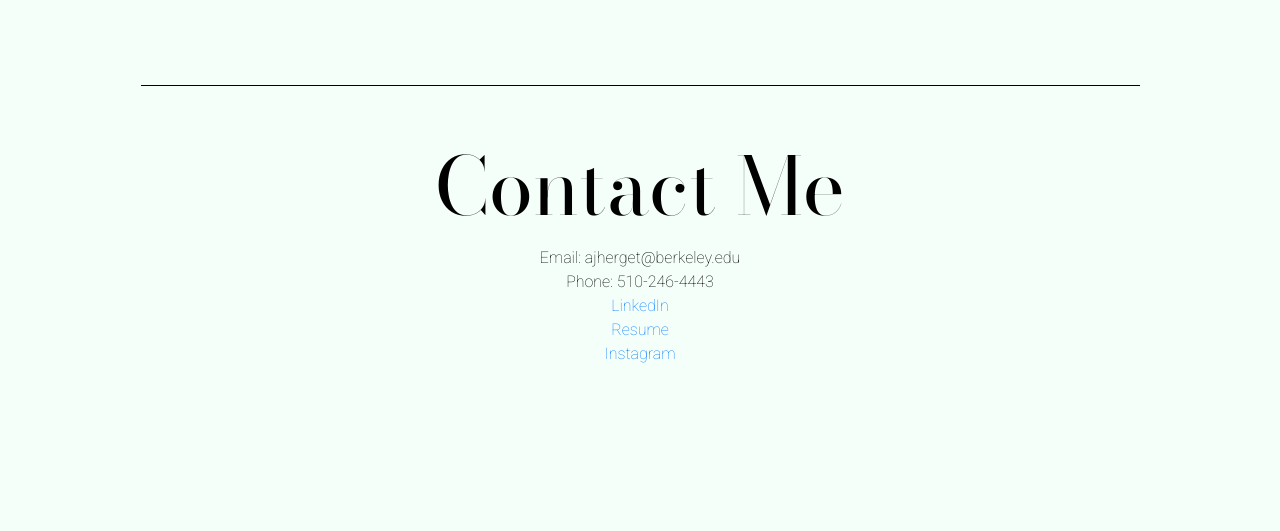
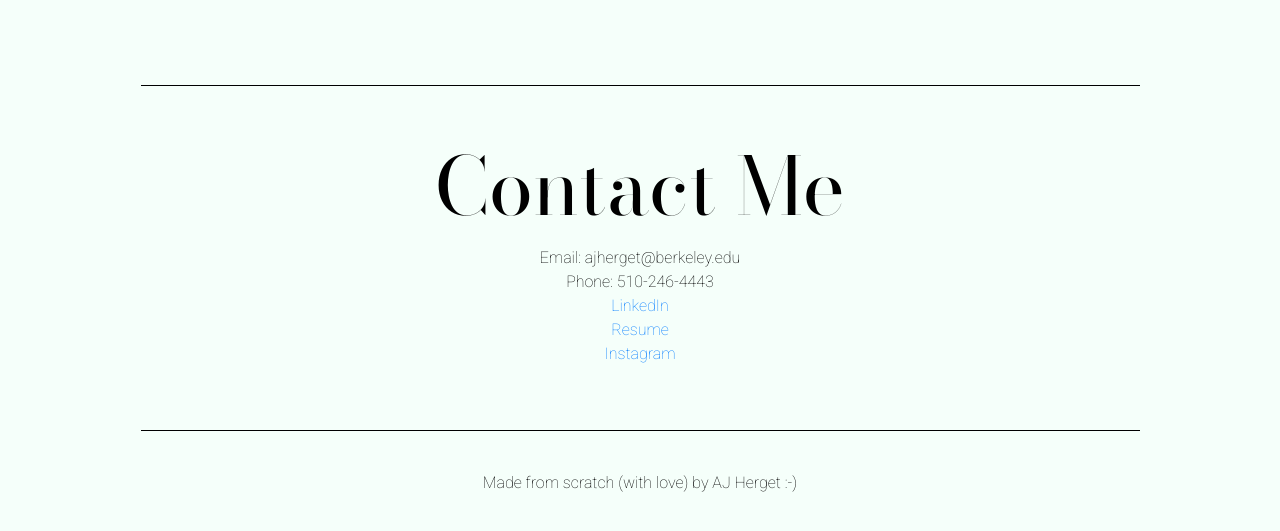
Before and after one commit to ajherget3/mywebsite, a plain HTML site: page index.html in a window 1280 px wide. Shown: the part 3105-3636 px from the top of the page. Before the commit the page ends 3591 px from the top, so only its background shows below. Drawn offline with nearby package versions, Linux system fonts and the light colour scheme.

Commit message:
added text

```diff
--- a/index.html
+++ b/index.html
@@ -170,7 +170,11 @@
             </div>
             <br>
             <br>
+            <hr size="5" width="90%" color="black">
             <br>
+        </div>
+        <div class="col text-center" style="font-family: Roboto; color:black; font-weight: 100;">
+            Made from scratch (with love) by AJ Herget :-)
         </div>
         <div class="container">
             <br>
```
